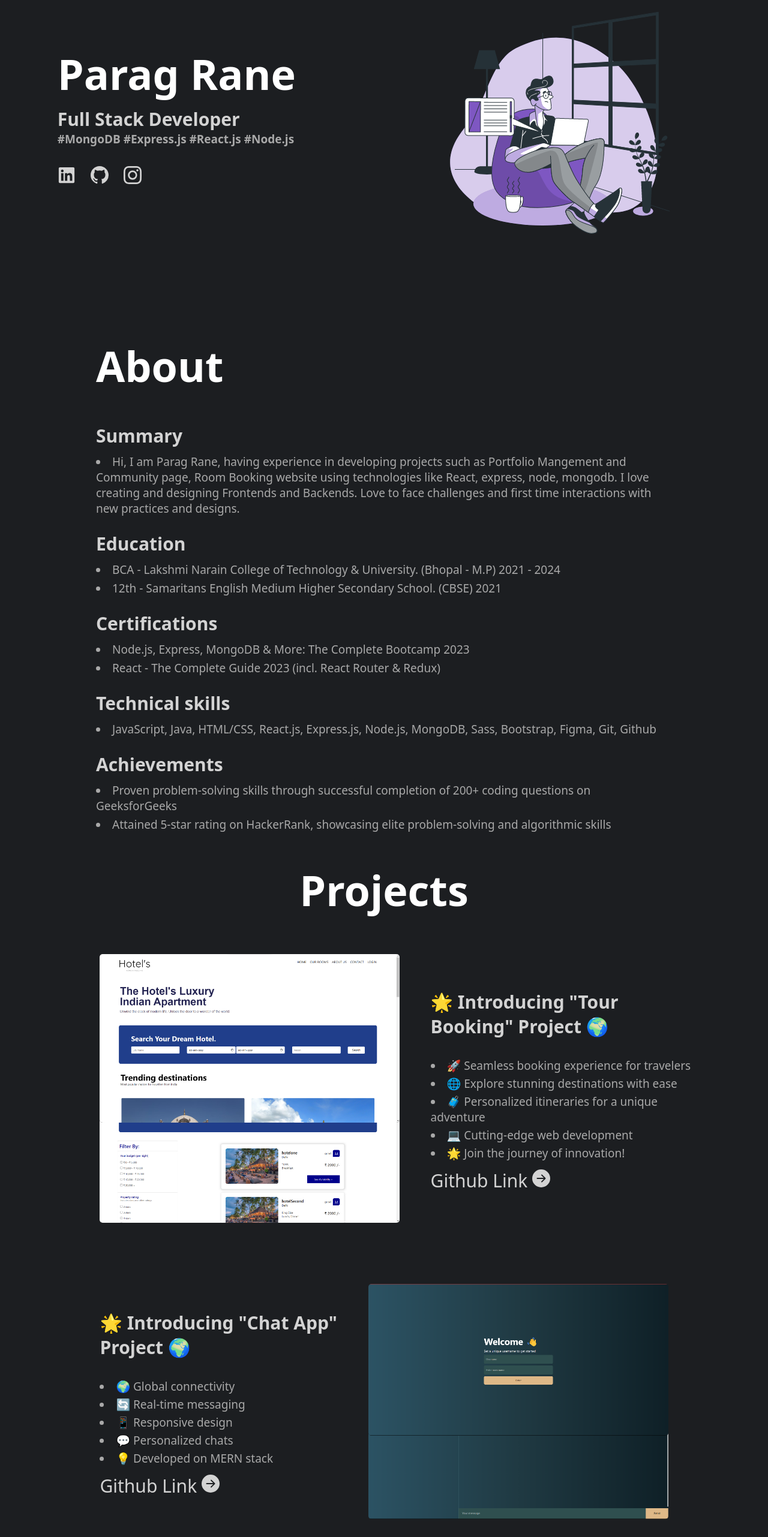
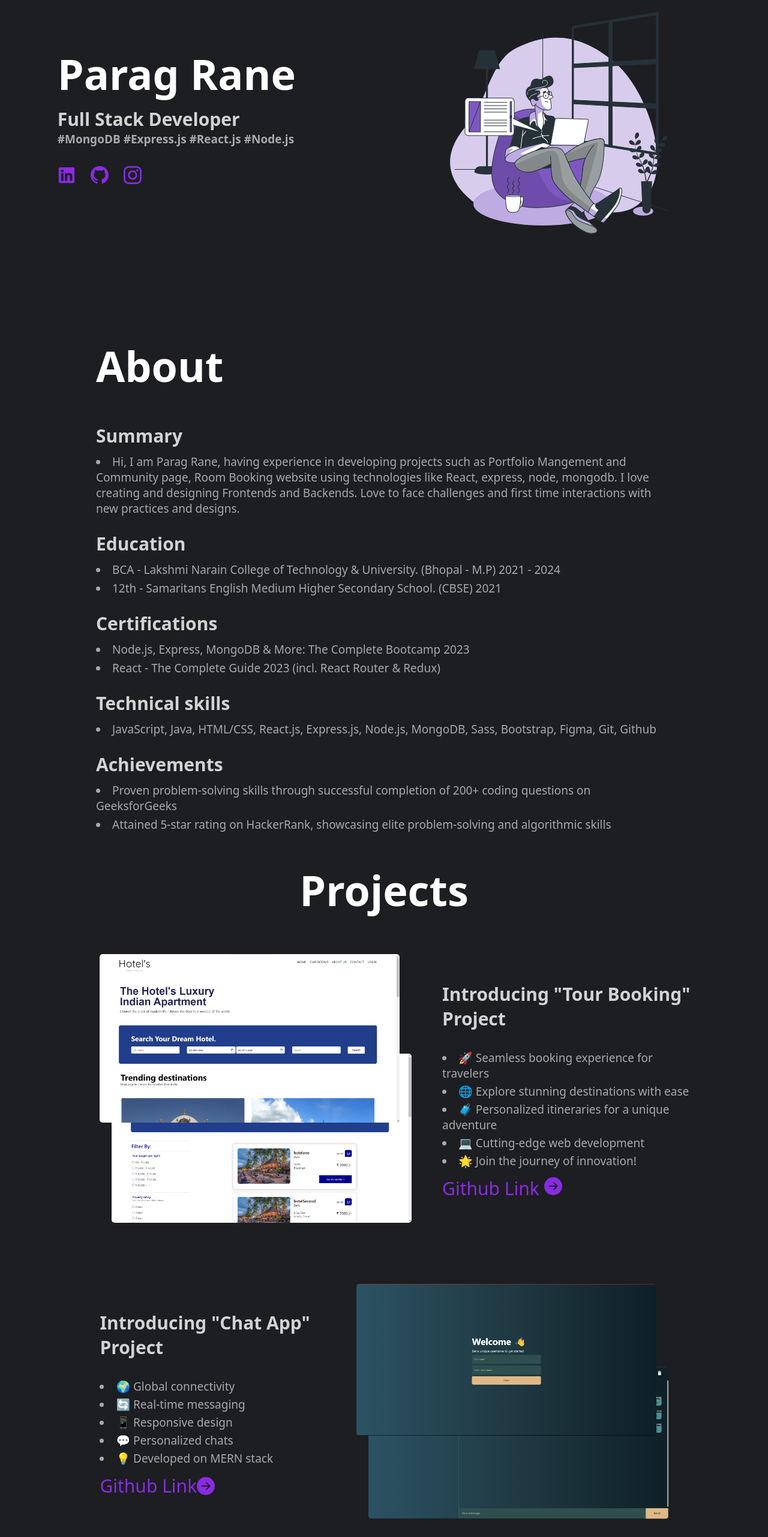
Before and after one commit to llparagranell/Work-Sample, a React (Create React App) app: page / in a window 1280 px wide. Shown: the part 234-2797 px from the top of the page at 60% size. Built offline with nearby package versions, Linux system fonts and the light colour scheme.

Commit message:
final commits

```diff
--- a/src/components/Contact.jsx
+++ b/src/components/Contact.jsx
@@ -18,9 +18,9 @@ function Contact() {
           </div>
         </div>
         <ul>
-            <a href="https://www.linkedin.com/in/parag-rane-414089243/" className="light-font"><FaLinkedin/></a>
-            <a href="https://github.com/llparagranell" className="light-font"><BsGithub/></a>
-            <a href="https://www.instagram.com/___parag___rane___/" className="light-font"><BsInstagram/></a>
+            <a href="https://www.linkedin.com/in/parag-rane-414089243/" className="light-font" style={{color:"blueviolet"}}><FaLinkedin/></a>
+            <a href="https://github.com/llparagranell" className="light-font" style={{color:"blueviolet"}}><BsGithub/></a>
+            <a href="https://www.instagram.com/___parag___rane___/" className="light-font" style={{color:"blueviolet"}}><BsInstagram/></a>
         </ul>
       </div>
     </div>
--- a/src/components/Home.jsx
+++ b/src/components/Home.jsx
@@ -10,17 +10,17 @@ function Home() {
     <div className="heading">
       <div className="ex">
         <p className="white-font" style={{lineHeight:"1",marginBottom:"20px"}}> Parag Rane</p>
-        <p className="light-font">Full Stack Developer</p>
+        <p className="light-font" >Full Stack Developer</p>
         {/* <p className="dark-font">MERN stack developer with expertise in building dynamic and responsive <br /> web applications using MongoDB, Express.js, React.js, and Node.js.</p> */}
         <p className="dark-font">#MongoDB  #Express.js  #React.js  #Node.js</p>
         <ul style={{marginTop:"30px"}}>
-          <a href="https://www.linkedin.com/in/parag-rane-414089243/" className="light-font">
+          <a href="https://www.linkedin.com/in/parag-rane-414089243/" className="light-font" style={{color:"blueviolet"}}>
             <FaLinkedin />
           </a>
-          <a href="https://github.com/llparagranell" style={{padding:"0 25px"}} className="light-font">
+          <a href="https://github.com/llparagranell" style={{padding:"0 25px",color:"blueviolet"}} className="light-font">
             <BsGithub />
           </a>
-          <a href="https://www.instagram.com/___parag___rane___/" className="light-font">
+          <a href="https://www.instagram.com/___parag___rane___/" className="light-font" style={{color:"blueviolet"}}>
             <BsInstagram />
           </a>
         </ul>
--- a/src/components/Navbar.jsx
+++ b/src/components/Navbar.jsx
@@ -3,7 +3,7 @@ import resume from '../images/resume_parag.pdf'
 
 function Navbar() {
     return ( <nav>
-        <ul>
+        <ul >
             <a href='.heading' className='dark-font'>Home</a>
             <a href='#about' className='dark-font'>About</a>
             <a href='#project' className='dark-font'>Project</a>
--- a/src/components/Project.jsx
+++ b/src/components/Project.jsx
@@ -19,7 +19,7 @@ function Project() {
             <img src={img_2} alt="" className="mar p-img" />
           </div>
           <div className="description">
-            <h1 className="light-font"> 🌟 Introducing "Tour Booking" Project 🌍</h1>
+            <h1 className="light-font" > Introducing "Tour Booking" Project </h1>
 
             {/* <h3 className="light-font">Tech Stack: MERN (MongoDB, Express, React, Node.js)</h3> */}
             <li className="dark-font">🚀 Seamless booking experience for travelers</li>
@@ -34,6 +34,7 @@ function Project() {
             <a
               href="https://github.com/llparagranell/tourbooking"
               className="light-font a"
+              style={{color:"blueviolet"}}
             >
               Github Link <BsFillArrowRightCircleFill />
             </a>
@@ -48,7 +49,7 @@ function Project() {
             <img src={img_4} alt="" className="mar p-img" />
           </div>
           <div className="description" style={{ color:"white" }}>
-            <h1 className="light-font"> 🌟 Introducing "Chat App" Project 🌍</h1>
+            <h1 className="light-font"> Introducing "Chat App" Project </h1>
 
             {/* <p className="light-font">Tech Stack: MERN (MongoDB, Express, React, Node.js)</p> */}
             <li className="dark-font">🌍 Global connectivity</li>
@@ -60,8 +61,9 @@ function Project() {
             <a
               href="https://github.com/llparagranell/tourbooking"
               className="light-font a"
+              style={{color:"blueviolet",display:"flex", alignItems:'center'}}
             >
-              Github Link <BsFillArrowRightCircleFill />
+              Github Link  <BsFillArrowRightCircleFill />
             </a>
           </div>
         </div>
```
